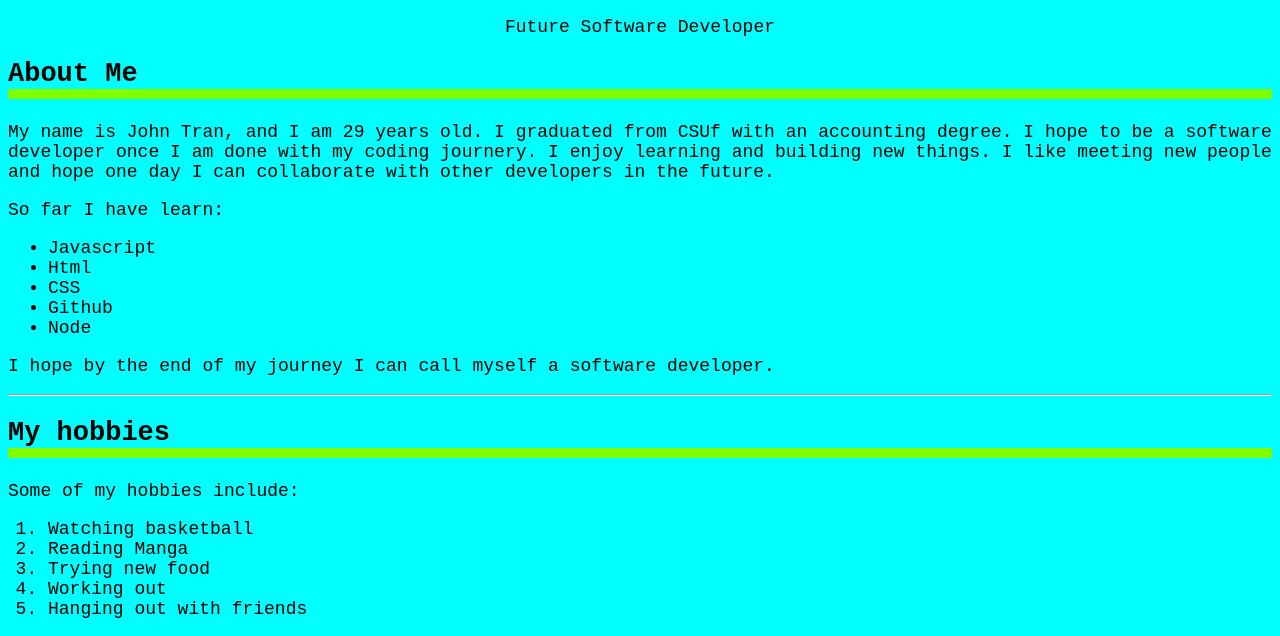
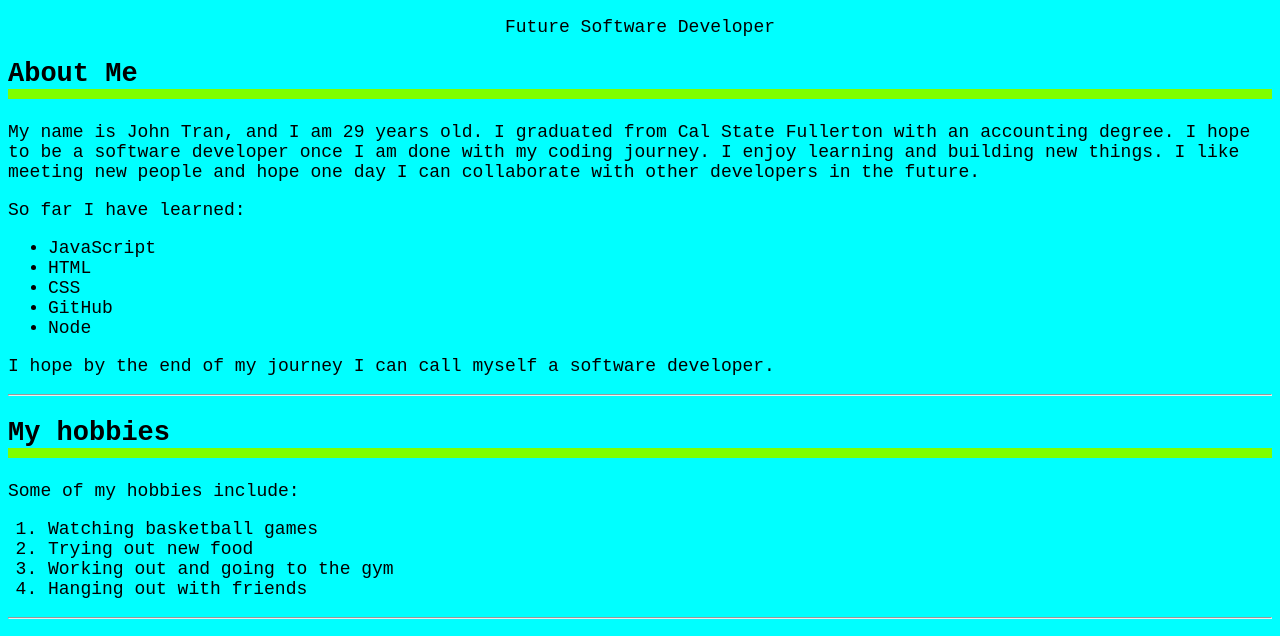
Before and after one commit to jtran1203/finally, a plain HTML site: page index.html in a window 1280 px wide. Shown: the part 124-760 px from the top of the page. Drawn offline with Linux system fonts and the light colour scheme.

Commit message:
initialcommit

```diff
--- a/index.html
+++ b/index.html
@@ -16,14 +16,14 @@
     <main>
         <article>
             <h2>About Me</h2>
-            <p>My name is John Tran, and I am 29 years old.  I graduated from CSUf with an accounting degree.  I hope to be a software developer once I am done with my coding journery. I enjoy learning and building new things. I like meeting new people and hope one day I can collaborate with other developers in the future.</p>
-            <p>So far I have learn:</p>
+            <p>My name is John Tran, and I am 29 years old.  I graduated from Cal State Fullerton with an accounting degree.  I hope to be a software developer once I am done with my coding journey. I enjoy learning and building new things. I like meeting new people and hope one day I can collaborate with other developers in the future.</p>
+            <p>So far I have learned:</p>
             <!-- An unordered list of all the things I learn so far -->
             <ul>
-                <li>Javascript</li>
-                <li>Html</li>
+                <li>JavaScript</li>
+                <li>HTML</li>
                 <li>CSS</li>
-                <li>Github</li>
+                <li>GitHub</li>
                 <li>Node</li>
             </ul>
             <p>I hope by the end of my journey I can call myself a software developer. </p>
@@ -34,10 +34,9 @@
             <p>Some of my hobbies include:</p>
             <!-- ordered list -->
             <ol>
-                <li>Watching basketball</li>
-                <li>Reading Manga</li>
-                <li>Trying new food</li>
-                <li>Working out</li>
+                <li>Watching basketball games</li>
+                <li>Trying out new food</li>
+                <li>Working out and going to the gym</li>
                 <li>Hanging out with friends</li>
             </ol>
         </section>
```
